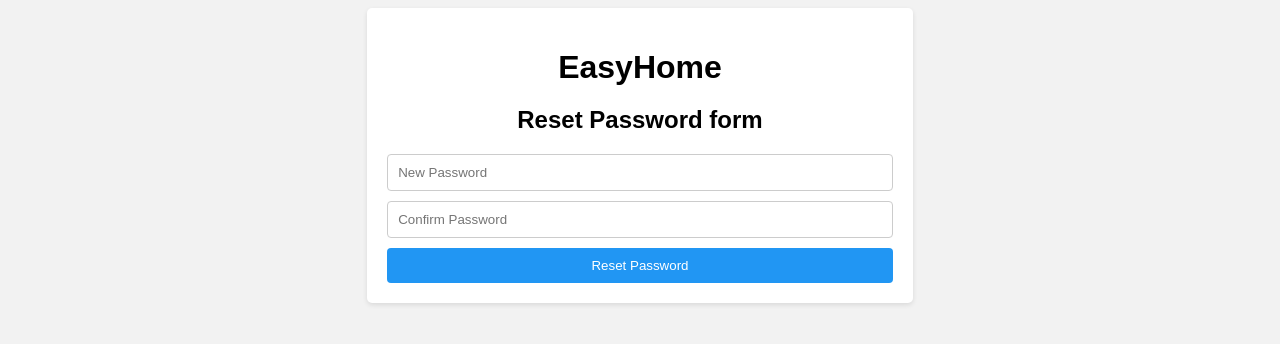
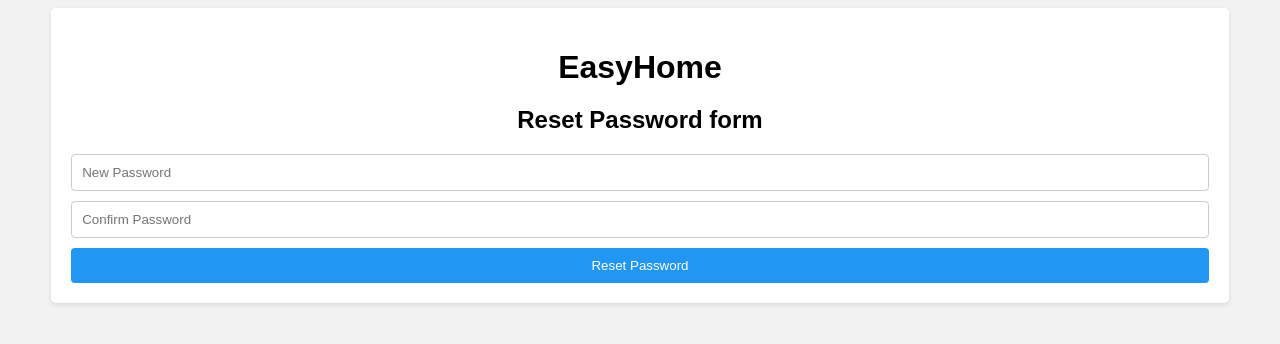
Before and after one commit to alvarovegaromero/EasyHome-Backend, a Django app: template Backend/users/templates/password_reset.html in a window 1280 px wide. Shown: the top 344 px of the page. Run offline with Django 5.2, Linux system fonts and the light colour scheme; the template is opened without the code that fills it, so the values that code supplies are empty.

Commit message:
Revert "Format, comments removed and added 40% width for the container in pc"
This reverts commit 9882f36c39fd047ed8f51281063b1d91868d668e.

```diff
--- a/Backend/users/templates/password_reset.html
+++ b/Backend/users/templates/password_reset.html
@@ -7,21 +7,18 @@
       body {
         font-family: Arial, sans-serif;
         background-color: #f2f2f2;
-        min-width: 320px;
+        /* Optional: Set a minimum viewport width for responsiveness on small screens */
+        min-width: 320px; /* Adjust as needed */
       }
 
       .container {
-        width: 90%;
-        height: 40%;
+        width: 90%; /* Responsive width for mobile devices */
+        height: 40%; /* Responsive height for mobile devices */
         margin: 0 auto;
         padding: 20px;
         background-color: #fff;
         border-radius: 5px;
         box-shadow: 0 2px 5px rgba(0, 0, 0, 0.1);
-
-        @media (min-width: 768px) {
-          width: 40%;
-        }
       }
 
       h1 {
```
